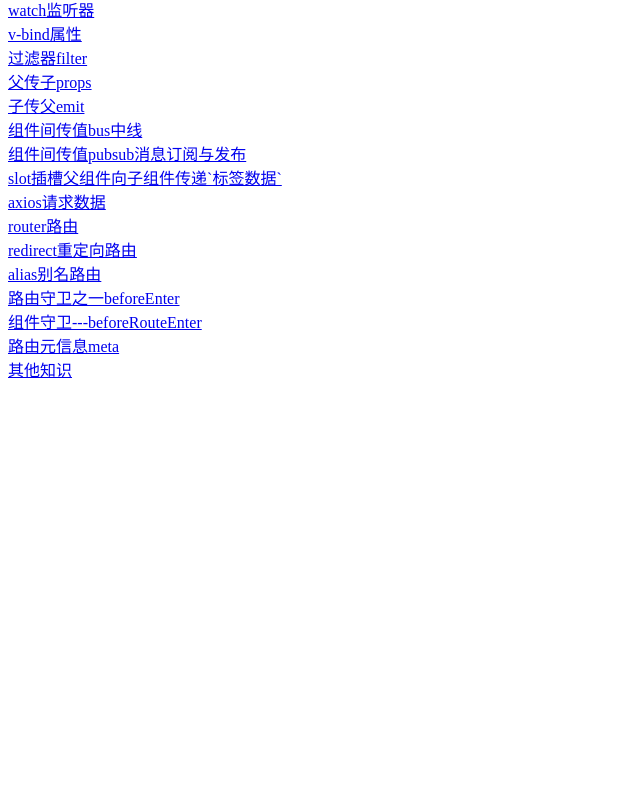
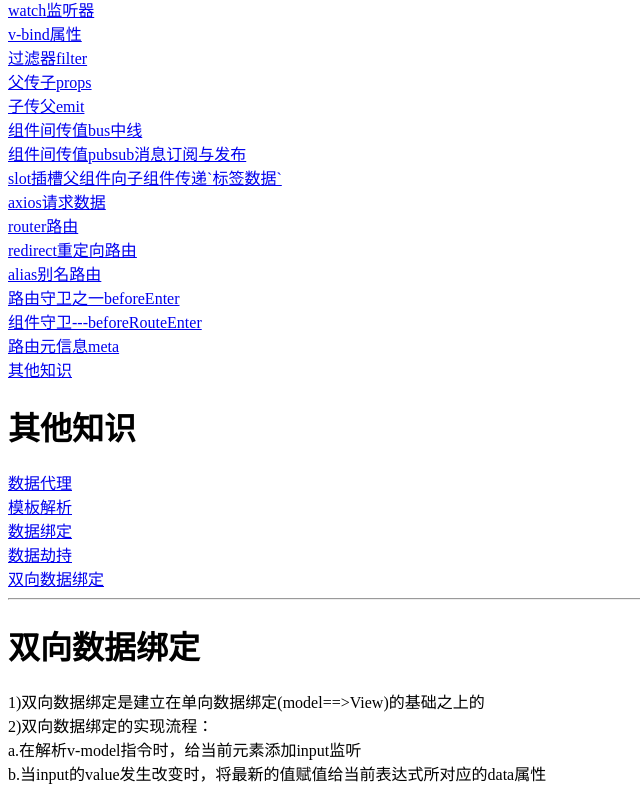
Before and after one commit to muzibigbug/vue-, a Vue app: page /#/otherKnowledge/bothwayDataBind in a window 1280 px wide. Shown: the part 274-1075 px from the top of the page, without its empty margins (0-640 px from the left). Before the commit the page ends 800 px from the top, so only its background shows below. Built offline with nearby package versions, Linux system fonts and the light colour scheme.

Commit message:
双向数据绑定

```diff
--- a/src/router.js
+++ b/src/router.js
@@ -195,6 +195,10 @@ let router = new Router({
                 path: 'dataHijack',
                 name: '数据劫持',
                 component: () => {return import('./views/otherKnowledge/dataHijack.vue')}
+            },{
+                path: 'bothwayDataBind',
+                name: '双向数据绑定',
+                component: () => {return import('./views/otherKnowledge/bothwayDataBind.vue')}
             }]
         }
 
--- /dev/null
+++ b/src/views/otherKnowledge/bothwayDataBind.vue
@@ -0,0 +1,11 @@
+<template>
+    <div class="bothwayDataBind">
+        <h1>双向数据绑定</h1>
+        <p>
+            1)双向数据绑定是建立在单向数据绑定(model==>View)的基础之上的  <br>
+            2)双向数据绑定的实现流程：  <br>
+            a.在解析v-model指令时，给当前元素添加input监听 <br>
+            b.当input的value发生改变时，将最新的值赋值给当前表达式所对应的data属性
+        </p>
+    </div>
+</template>
--- a/src/views/otherKnowledge/index.vue
+++ b/src/views/otherKnowledge/index.vue
@@ -8,6 +8,8 @@
         <router-link to='/otherKnowledge/dataBind'>数据绑定</router-link>
         <br>
         <router-link to='/otherKnowledge/dataHijack'>数据劫持</router-link>
+        <br>
+        <router-link to='/otherKnowledge/bothwayDataBind'>双向数据绑定</router-link>
 
         <hr>
         <router-view></router-view>
```
